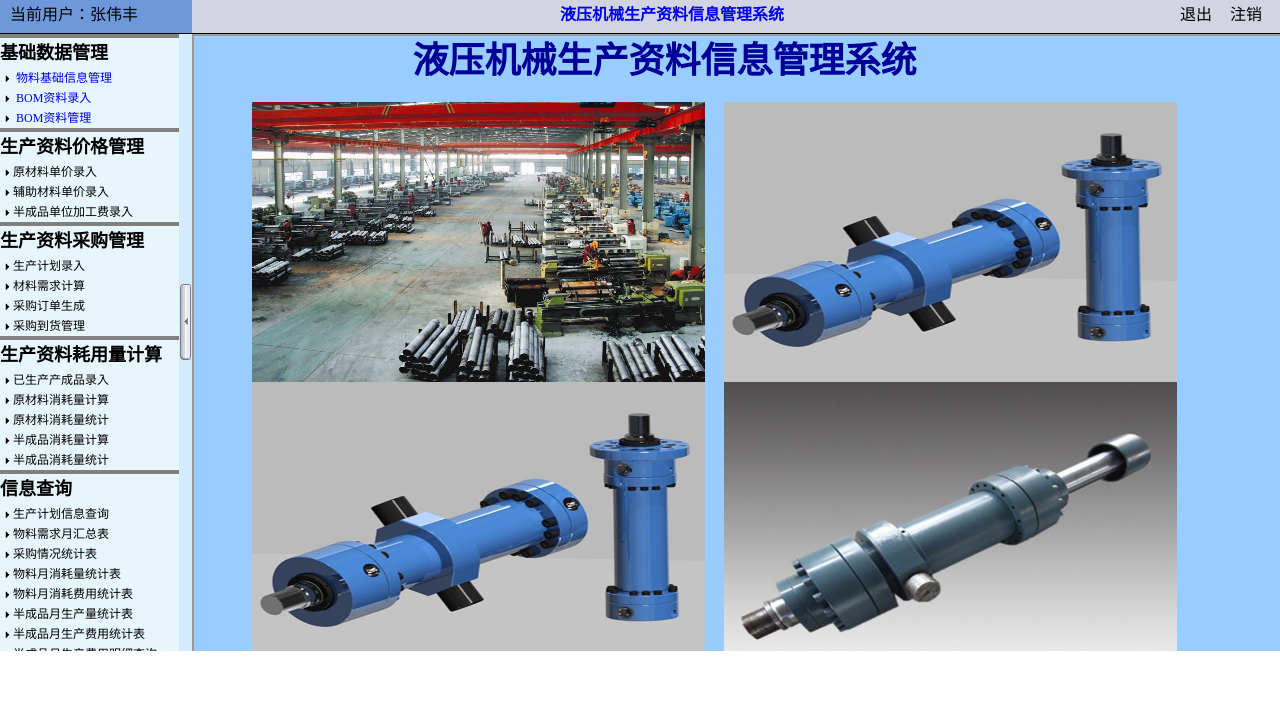
After one commit to HDFWebsite/Hydraulic-Machinery-Production-Information-Management-System, a Python web app: template system/templates/index.html in a window 1280 px wide. The commit adds this page. Shown: the top 703 px of the page. Run offline with Jinja, Linux system fonts and the light colour scheme; the template is opened without the code that fills it, so the values that code supplies are empty.

Commit message:
项目目录基本搭建完成

```diff
--- /dev/null
+++ b/system/templates/index.html
@@ -0,0 +1,81 @@
+<!DOCTYPE html>
+<html lang="en">
+<head>
+    <meta charset="UTF-8">
+    <meta name="viewport" content="width=device-width, initial-scale=1.0">
+    <meta http-equiv="X-UA-Compatible" content="ie=edge">
+    <title>液压机械生产资料信息管理系统_系统管理</title>
+</head>
+<link rel="stylesheet" href="../static/css/index.css">
+<style></style>
+<body>
+    <div class="all">
+        <div class="top">
+            <ul class="topleft">
+                <li>当前用户：张伟丰</li>
+            </ul>
+            <span><a href="main.html" target="myframe">液压机械生产资料信息管理系统</a></span>
+            <ul class="topright">
+                <li>注销</li>
+                <li>退出</li>
+            </ul>
+        </div>
+        <div class="bottom">
+            <div class="left">
+                <ul>
+                    <span>基础数据管理</span>
+                    <li><img src='../static/images/arrow.gif'>&nbsp;
+                        <a href="./onebaseinfo.html" target="myframe">物料基础信息管理</a></li>
+                    <li><img src='../static/images/arrow.gif'>&nbsp;
+                        <a href="./onebaseinput.html" target="myframe">BOM资料录入</a></li>
+                    <li><img src='../static/images/arrow.gif'>&nbsp;
+                        <a href="./onebasemanage.html" target="myframe">BOM资料管理</a></li>
+                </ul>
+                <ul>
+                    <span>生产资料价格管理</span>
+                    <li><img src='../static/images/arrow.gif'>&nbsp;原材料单价录入</li>
+                    <li><img src='../static/images/arrow.gif'>&nbsp;辅助材料单价录入</li>
+                    <li><img src='../static/images/arrow.gif'>&nbsp;半成品单位加工费录入</li>
+                </ul>
+                <ul>
+                    <span>生产资料采购管理</span>
+                    <li><img src='../static/images/arrow.gif'>&nbsp;生产计划录入</li>
+                    <li><img src='../static/images/arrow.gif'>&nbsp;材料需求计算</li>
+                    <li><img src='../static/images/arrow.gif'>&nbsp;采购订单生成</li>
+                    <li><img src='../static/images/arrow.gif'>&nbsp;采购到货管理</li>
+                </ul>
+                <ul>
+                    <span>生产资料耗用量计算</span>
+                    <li><img src='../static/images/arrow.gif'>&nbsp;已生产产成品录入</li>
+                    <li><img src='../static/images/arrow.gif'>&nbsp;原材料消耗量计算</li>
+                    <li><img src='../static/images/arrow.gif'>&nbsp;原材料消耗量统计</li>
+                    <li><img src='../static/images/arrow.gif'>&nbsp;半成品消耗量计算</li>
+                    <li><img src='../static/images/arrow.gif'>&nbsp;半成品消耗量统计</li>
+                </ul>
+                <ul>
+                    <span>信息查询</span>
+                    <li><img src='../static/images/arrow.gif'>&nbsp;生产计划信息查询</li>
+                    <li><img src='../static/images/arrow.gif'>&nbsp;物料需求月汇总表</li>
+                    <li><img src='../static/images/arrow.gif'>&nbsp;采购情况统计表</li>
+                    <li><img src='../static/images/arrow.gif'>&nbsp;物料月消耗量统计表</li>
+                    <li><img src='../static/images/arrow.gif'>&nbsp;物料月消耗费用统计表</li>
+                    <li><img src='../static/images/arrow.gif'>&nbsp;半成品月生产量统计表</li>
+                    <li><img src='../static/images/arrow.gif'>&nbsp;半成品月生产费用统计表</li>
+                    <li><img src='../static/images/arrow.gif'>&nbsp;半成品月生产费用明细查询</li>
+                    <li><img src='../static/images/arrow.gif'>&nbsp;产成品月生产量统计表</li>
+                    <li><img src='../static/images/arrow.gif'>&nbsp;产成品生产费用明细查询</li>
+                </ul>
+            </div>
+            <div class="middle">
+                    <img src="../static/images/close.gif" alt="">
+                </div>
+            <div class="right">
+                <div class="intop">
+                    <!-- <iframe src="./main.html" id="iframe1" width="100%" height="100%"></iframe> -->
+                    <iframe src="main.html" width="100%" height="100%" name="myframe"></iframe>
+                </div>
+            </div>
+        </div>
+    </div>
+</body>
+</html>
--- a/system/static/main.html
+++ b/system/templates/main.html
@@ -5,25 +5,25 @@
     <meta name="viewport" content="width=device-width, initial-scale=1.0">
     <meta http-equiv="X-UA-Compatible" content="ie=edge">
     <title>系统主页</title>
-    <link rel="stylesheet" href="./css/main.css">
+    <link rel="stylesheet" href="../static/css/main.css">
     <style></style>
 </head>
 <body>
     <p>液压机械生产资料信息管理系统</p>
     <div class="outpic">
         <div class="innpic">
-            <img src="./images/tu1.jpg" alt="">
+            <img src="../static/images/tu1.jpg" alt="">
         </div>
         <div class="innpic marleft">
-            <img src="./images/tu3.jpg" alt="">
+            <img src="../static/images/tu3.jpg" alt="">
         </div>
     </div>
     <div class="outpic">
         <div class="innpic">
-            <img src="./images/tu3.jpg" alt="">
+            <img src="../static/images/tu3.jpg" alt="">
         </div>
         <div class="innpic marleft">
-            <img src="./images/tu4.jpg" alt="">
+            <img src="../static/images/tu4.jpg" alt="">
         </div>
     </div>
 </body>
```
Also changed, not shown: system/static/index.html (deleted, +0 -81 lines), config.py (added), manage.py (added), system/constants.py (added), system/models.py (added), system/modules/BomManage/__init__.py (added), system/modules/ConsumeManage/__init__.py (added), system/modules/InformationService/__init__.py (added), system/modules/PriceManage/__init__.py (added), system/modules/PurchaseManage/__init__.py (added), 1 other file.
